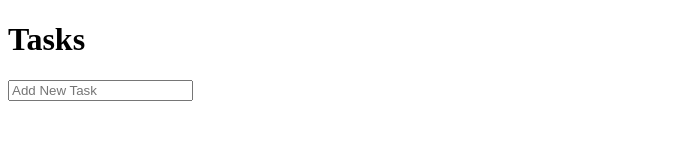
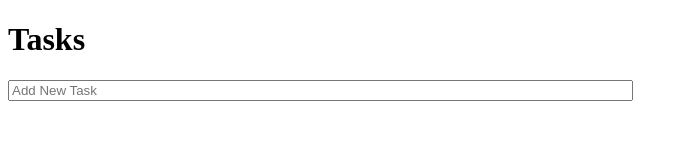
Before and after one commit to MikeDelaney/To-Do-List, a plain HTML site: page index.html in a window 1280 px wide. Shown: the whole page, without its empty margins (0-688 px from the left). Drawn offline with Linux system fonts and the light colour scheme.

Commit message:
Increase width of text input

```diff
--- a/index.html
+++ b/index.html
@@ -6,7 +6,7 @@
 	</head>
 	<body>
 		<h1>Tasks</h1>
-			<input type="text" id="new_task" name="new_task" placeholder="Add New Task" onkeypress="addTask(this)">
+			<input type="text" id="new_task" name="new_task" size = "75" placeholder="Add New Task" onkeypress="addTask(this)">
 			<ul id="task list" type="none">
 			</ul>
 		<script src="myscript.js"></script>
```
